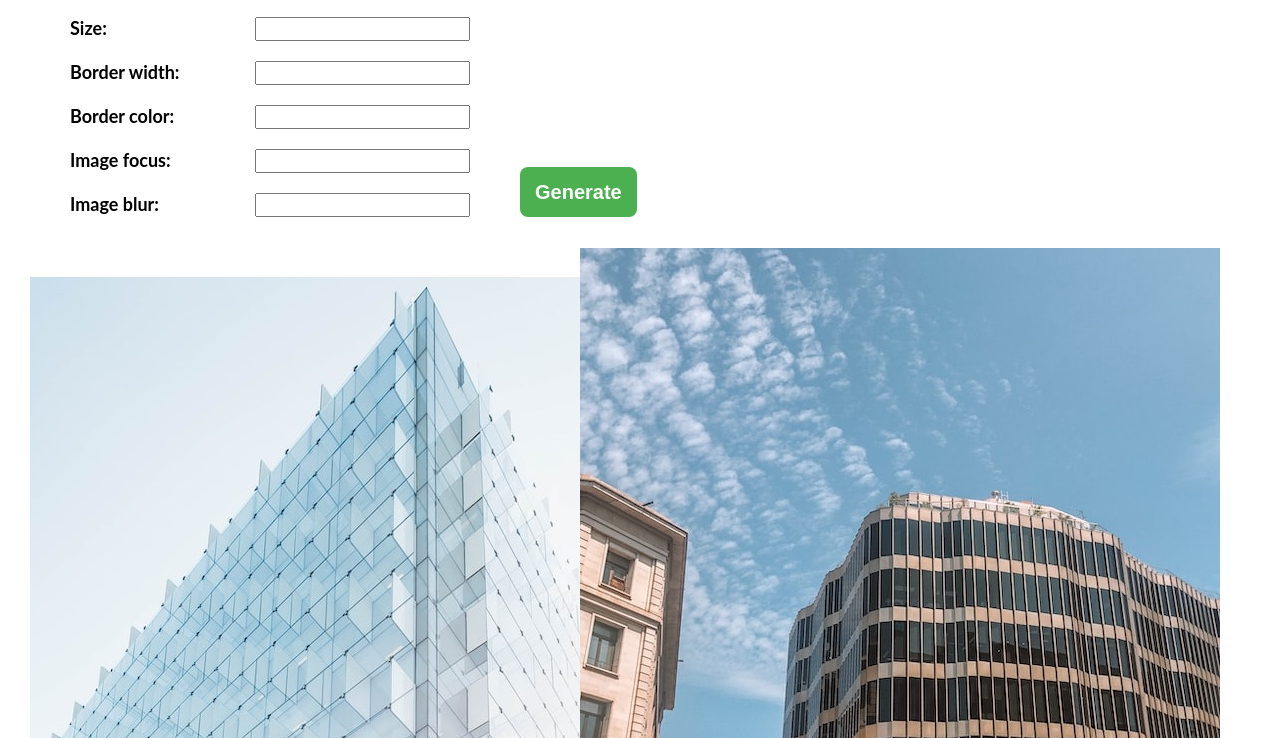
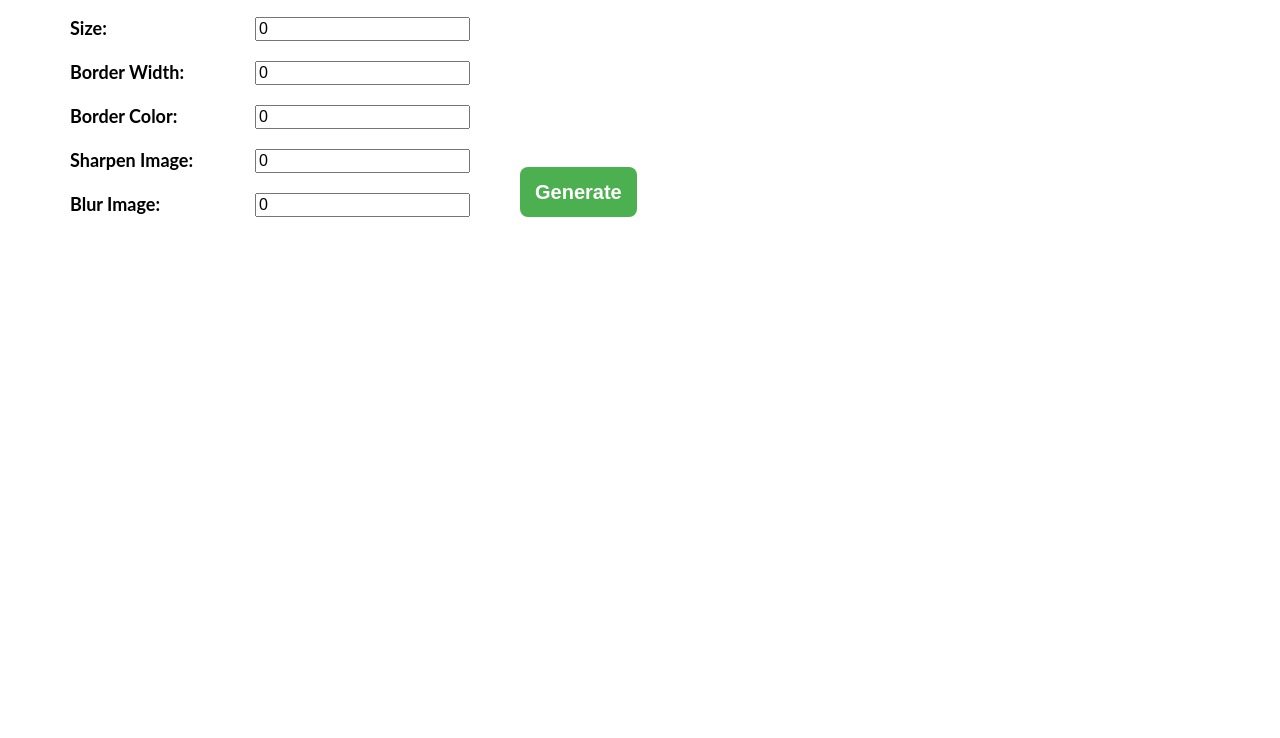
Before and after one commit to alherdom/images, a plain HTML site: page index.html in a window 1280 px wide. Shown: the part 62-800 px from the top of the page. Drawn offline with Linux system fonts and the light colour scheme.

Commit message:
Edit the js html

```diff
--- a/index.html
+++ b/index.html
@@ -13,23 +13,23 @@
     <form id="data" action="" method="post" class="form">
         <div class="option">
             <label for="size">Size: </label>
-            <input type="text" id="size" name="size" />
+            <input type="text" id="size" name="size" value="0" />
         </div>
         <div class="option">
-            <label for="border-width">Border width: </label>
-            <input type="text" id="border-width" name="border-width" />
+            <label for="border-width">Border Width: </label>
+            <input type="text" id="border-width" name="border-width" value="0" />
         </div>
         <div class="option">
-            <label for="border-color:">Border color: </label>
-            <input type="text" id="border-color" name="border-color" />
+            <label for="border-color:">Border Color: </label>
+            <input type="text" id="border-color" name="border-color" value="0" />
         </div>
         <div class="option">
-            <label for="image-focus">Image focus: </label>
-            <input type="text" id="image-focus" name="image-focus" />
+            <label for="image-focus">Sharpen Image: </label>
+            <input type="text" id="image-focus" name="image-focus" value="0" />
         </div>
         <div class="option">
-            <label for="image-blur">Image blur: </label>
-            <input type="text" id="image-blur" name="image-blur" />
+            <label for="image-blur">Blur Image: </label>
+            <input type="text" id="image-blur" name="image-blur" value="0" />
         </div>
         <div class="green-button">
             <input class="generate" type="submit" value="Generate">
--- a/js/script.js
+++ b/js/script.js
@@ -1,23 +1,23 @@
 document.getElementById("data").addEventListener("submit", function (event) {
     event.preventDefault();
 
-    var size = document.getElementById("size").value;
-    var border_width = document.getElementById("border-width").value;
-    var border_color = document.getElementById("border-color").value;
-    var image_focus = document.getElementById("image-focus").value;
-    var image_blur = document.getElementById("image-blur").value;
+    var dh = dw = document.getElementById("size").value;
+    var bw = document.getElementById("border-width").value;
+    var bc = document.getElementById("border-color").value;
+    var sharpen = document.getElementById("image-focus").value;
+    var blur = document.getElementById("image-blur").value;
 
-    console.log("Size: " + size);
-    console.log("Border Width: " + border_width);
-    console.log("Border Color: " + border_color);
-    console.log("Image Focus: " + image_focus);
-    console.log("Image Blur: " + image_blur);
+    console.log("Size: " + dh);
+    console.log("Border Width: " + bw);
+    console.log("Border Color: " + bc);
+    console.log("Image Focus: " + sharpen);
+    console.log("Image Blur: " + blur);
 });
 
 const numImages = 20;
 for (let i = 1; i <= numImages; i++) {
     const numberWithZero = i.toString().padStart(2, '0');
-    const imageURL = `img/image${numberWithZero}.jpg`;
+    const imageURL = `http://$host:$port/small_light(${dw},${dh},${bw},${bc},${sharpen},${blur})/img/image.jpg${numberWithZero}.jpg`;
     const listItem = document.createElement("li");
     const image = document.createElement("img");
     image.src = imageURL;
```
